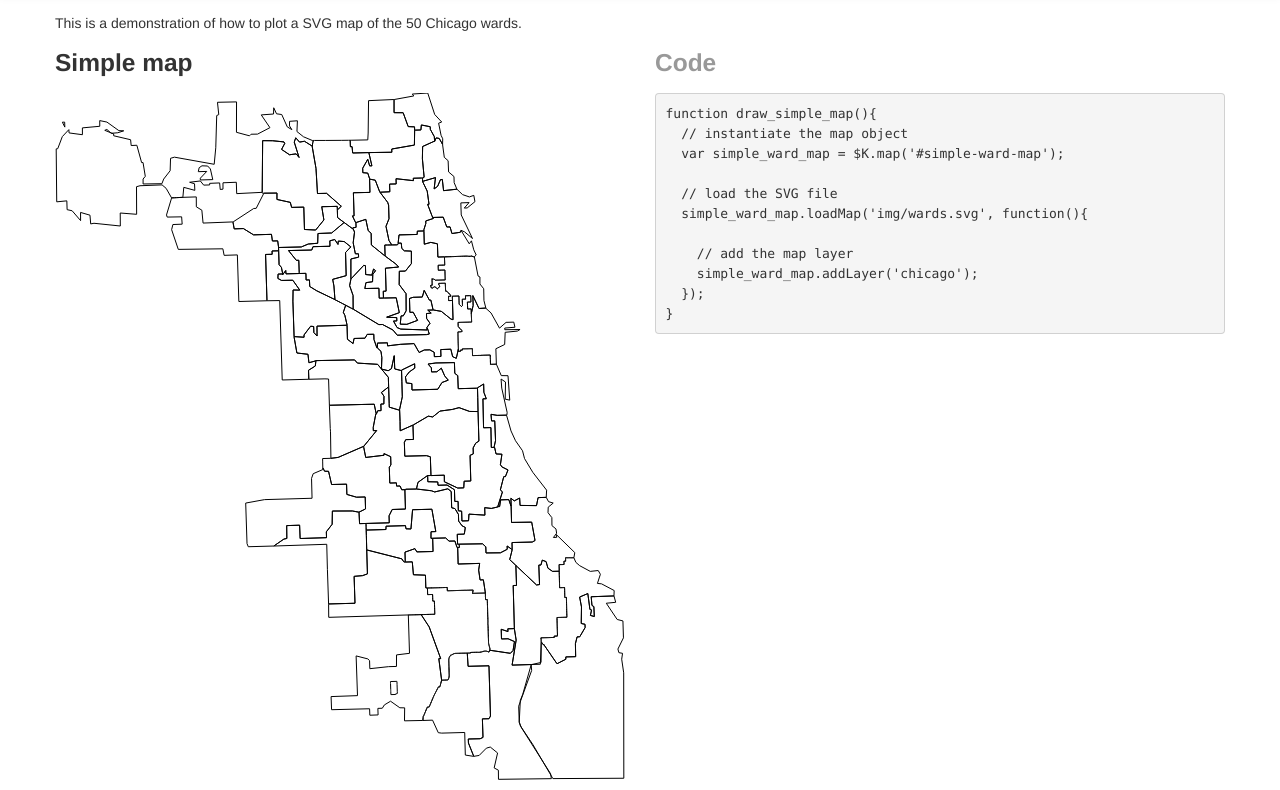
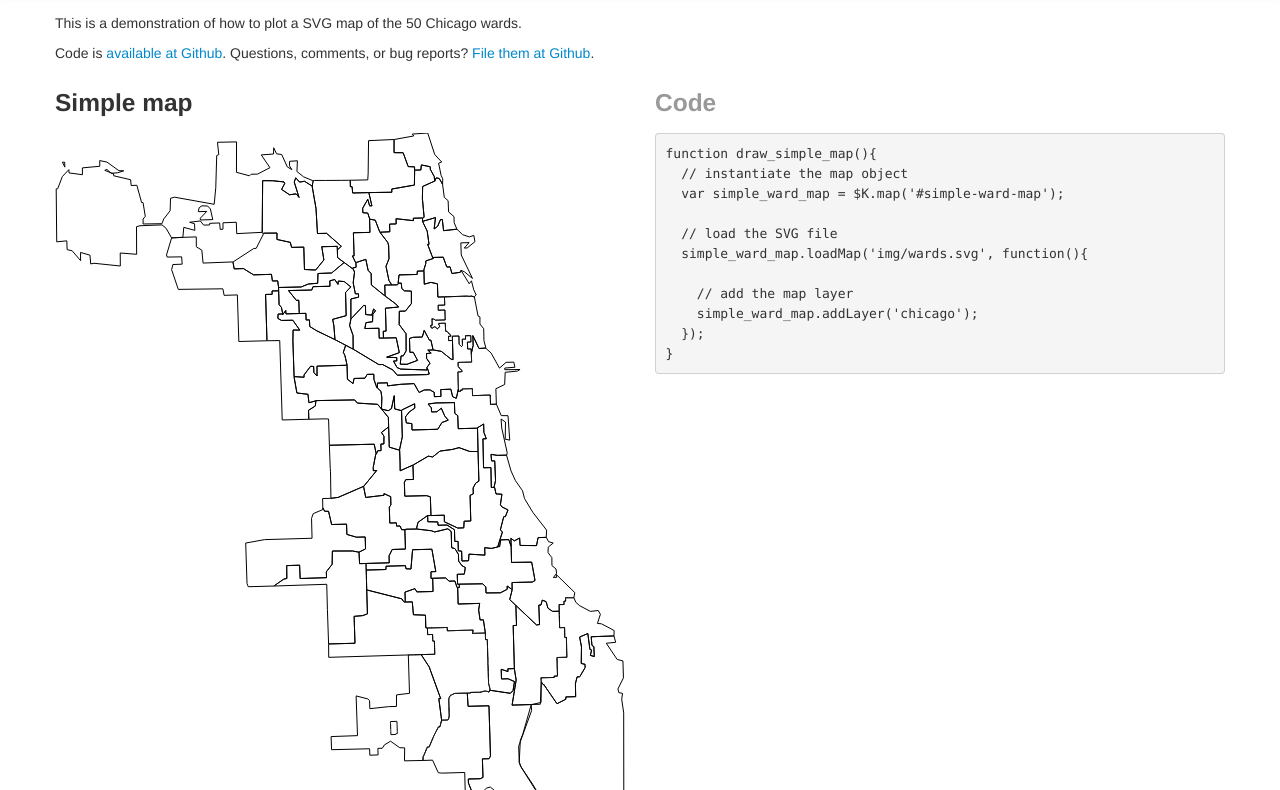
Before and after one commit to smartchicago/chicago-svg-ward-map, a plain HTML site: page index.html in a window 1280 px wide. Shown: the part 47-837 px from the top of the page. Drawn offline with nearby package versions, Linux system fonts and the light colour scheme.

Commit message:
adding github link

```diff
--- a/index.html
+++ b/index.html
@@ -52,7 +52,9 @@
 
         <div class="container">
           <div class="row">
-            <div class="span12">This is a demonstration of how to plot a SVG map of the 50 Chicago wards.</div>
+            <div class="span12">
+                <p>This is a demonstration of how to plot a SVG map of the 50 Chicago wards.</p>
+                <p>Code is <a href="https://github.com/cgansen/chicago-svg-ward-map">available at Github</a>. Questions, comments, or bug reports? <a href="https://github.com/cgansen/chicago-svg-ward-map/issues">File them at Github</a>.</p></div>
           </div>
 
             <div class="row">
```
